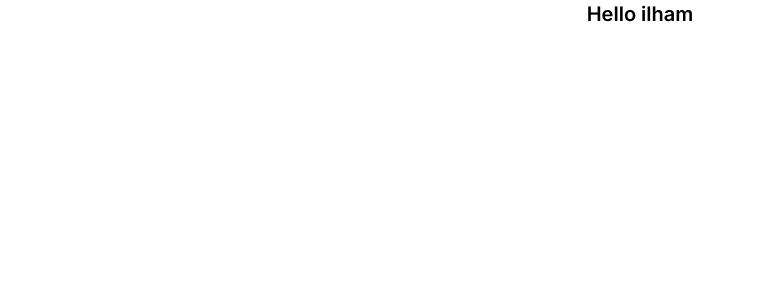
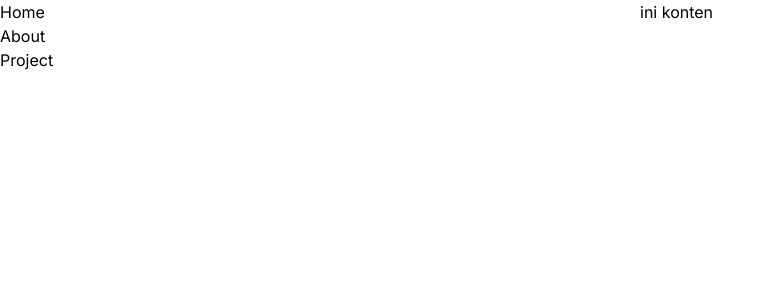
Before and after one commit to Maulidin-Ilham/ilham-portofolio, a Next.js app: page / in a window 1280 px wide. Shown: the top 300 px of the page, without its empty margins (0-774 px from the left). Built offline with nearby package versions, Linux system fonts and the light colour scheme.

Commit message:
adding navbar

```diff
--- /dev/null
+++ b/app/components/Navbar.jsx
@@ -0,0 +1,13 @@
+import React from "react";
+
+const Navbar = () => {
+  return (
+    <div className="flex flex-col">
+      <h1>Home</h1>
+      <h1>About</h1>
+      <h1>Project</h1>
+    </div>
+  );
+};
+
+export default Navbar;
--- a/app/page.jsx
+++ b/app/page.jsx
@@ -1,9 +1,10 @@
-import Image from "next/image";
+import Navbar from "./components/Navbar";
 
 export default function Home() {
   return (
-    <div className="flex justify-center items-center">
-      <h1 className="text-xl font-semibold">Hello ilham</h1>
+    <div className="grid grid-cols-2">
+      <Navbar />
+      <div>ini konten</div>
     </div>
   );
 }
```
